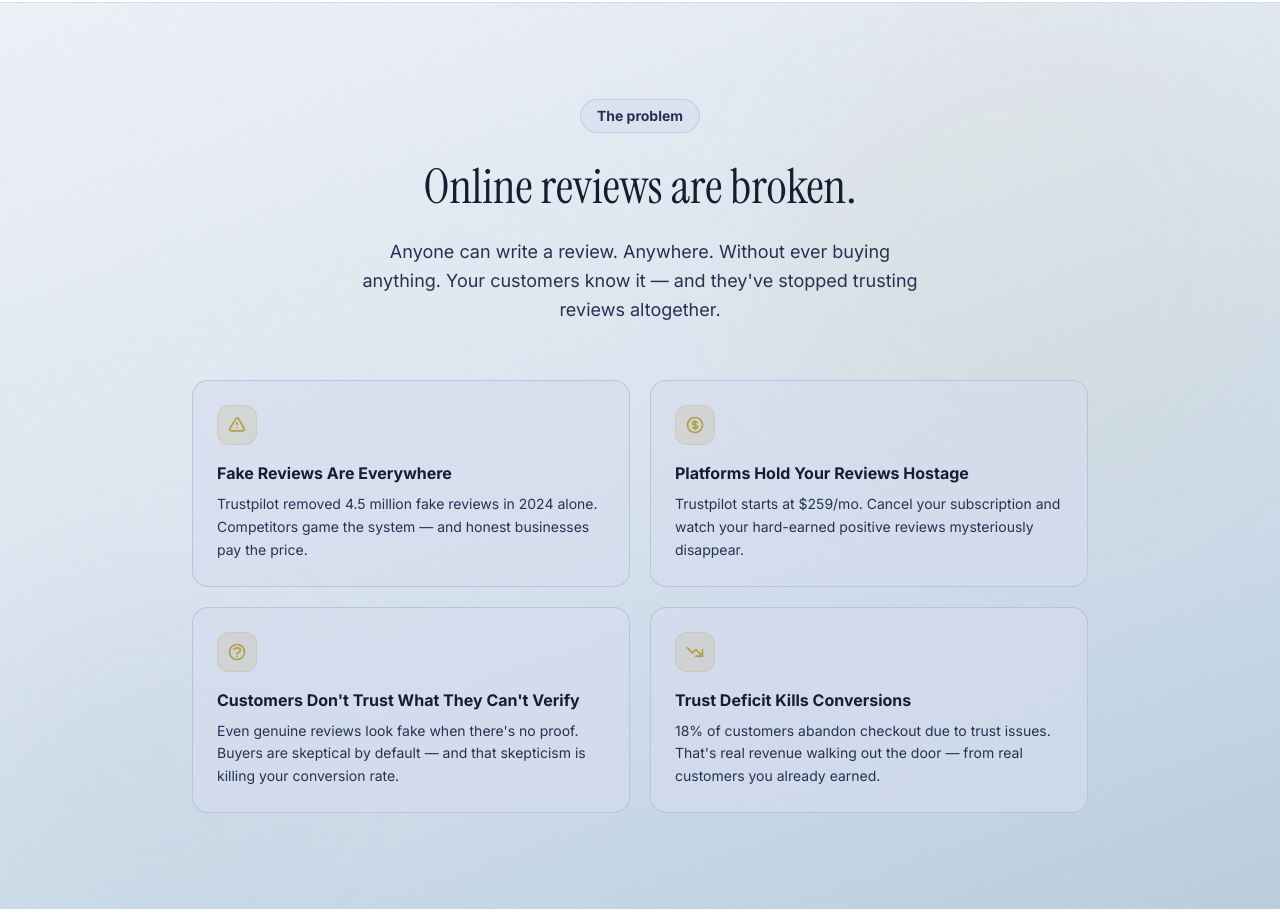
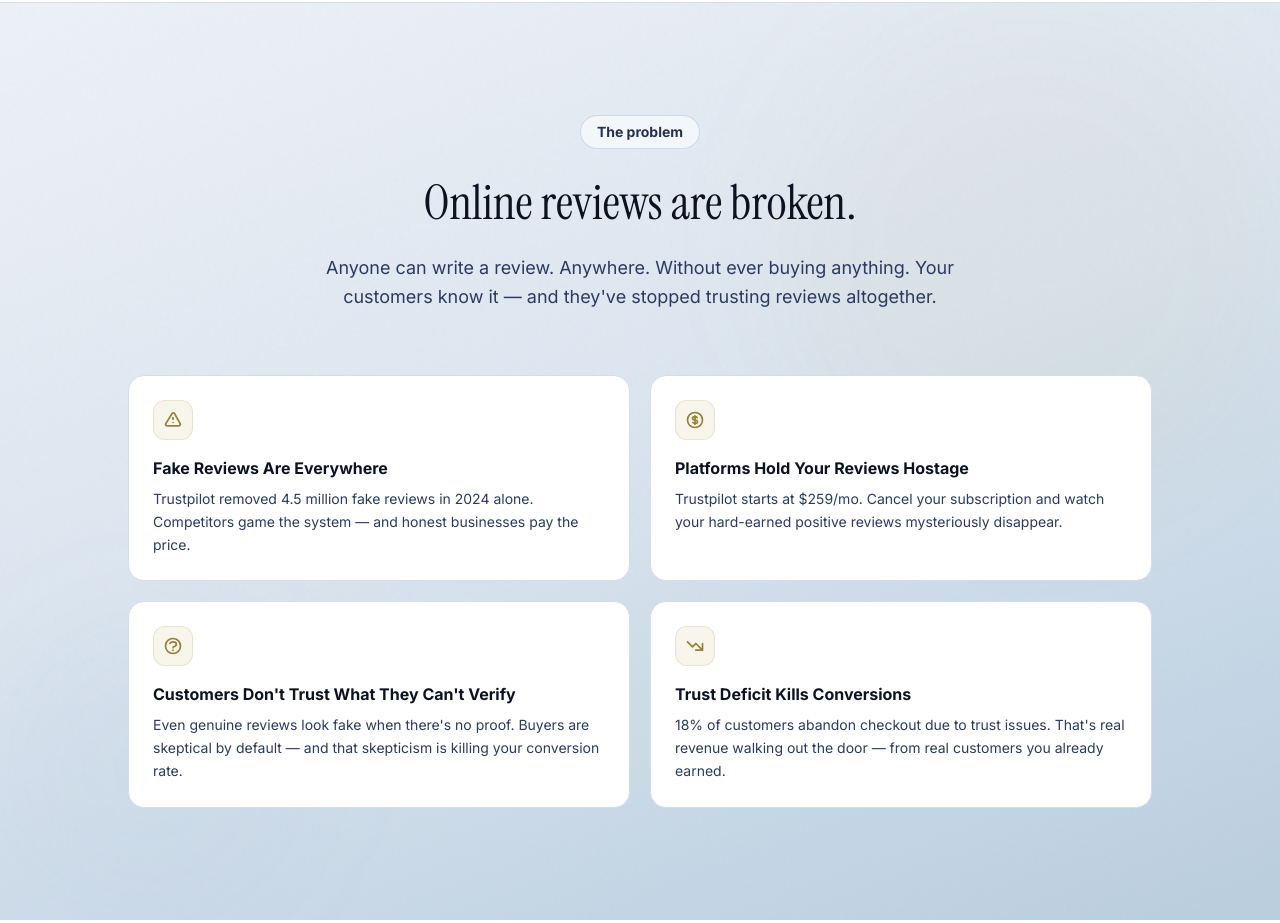
Before and after one commit to Dreaverr-Digital-Solutions/SignedReviews, a website: page index.html in a window 1280 px wide. Shown: the part 894-1817 px from the top of the page. Drawn offline with nearby package versions, Linux system fonts and the light colour scheme; a web font is replaced by a local one.

Commit message:
@ Redesign Problem section — clean glass cards, proper dark/light contrast
- Light mode: crisp white cards with hover shadow + border accent
- Dark mode: translucent glass cards (bg-white/0.04) with subtle borders
- Both modes: gold icon accents, group hover states, improved typography
  contrast (navy-900/white headings, navy-500/navy-300 body)

Co-Authored-By: Claude <noreply@anthropic.com>
@

```diff
--- a/index.html
+++ b/index.html
@@ -800,44 +800,45 @@
   </section>
 
   <!-- ─── PROBLEM ───────────────────────────────────────────── -->
-  <section class="relative py-24 px-5 navy-bg text-navy-800 dark:text-white grain overflow-hidden transition-colors">
-    <div class="absolute top-0 right-0 w-[500px] h-[500px] rounded-full bg-gold-500/5 blur-3xl pointer-events-none"></div>
-    <div class="absolute bottom-0 left-0 w-[300px] h-[300px] rounded-full bg-steel-300/5 blur-3xl pointer-events-none"></div>
-
-    <div class="relative z-10 max-w-4xl mx-auto text-center">
-      <div class="inline-flex items-center gap-2 px-4 py-1.5 rounded-full border border-navy-200/50 dark:border-white/10 bg-navy-100/60 dark:bg-white/5 text-navy-600 dark:text-navy-300 text-sm font-semibold mb-6">
+  <section class="relative py-28 px-5 navy-bg grain overflow-hidden transition-colors">
+    <div class="absolute top-0 right-0 w-[500px] h-[500px] rounded-full bg-gold-500/[0.04] dark:bg-gold-500/[0.06] blur-3xl pointer-events-none"></div>
+    <div class="absolute bottom-0 left-0 w-[300px] h-[300px] rounded-full bg-steel-300/[0.04] blur-3xl pointer-events-none"></div>
+
+    <div class="relative z-10 max-w-5xl mx-auto text-center">
+      <div class="inline-flex items-center gap-2 px-4 py-1.5 rounded-full text-sm font-semibold mb-6 border border-navy-200/50 dark:border-white/10 bg-white/60 dark:bg-white/[0.04] text-navy-600 dark:text-gold-300">
         The problem
       </div>
-      <h2 class="font-serif text-4xl sm:text-5xl font-normal mb-5 leading-tight">Online reviews are broken.</h2>
-      <p class="text-navy-600 dark:text-navy-300 text-lg mb-14 max-w-xl mx-auto leading-relaxed">Anyone can write a review. Anywhere. Without ever buying anything. Your customers know it — and they've stopped trusting reviews altogether.</p>
+      <h2 class="font-serif text-4xl sm:text-5xl font-normal mb-5 leading-tight text-navy-900 dark:text-white">Online reviews are broken.</h2>
+      <p class="text-navy-500 dark:text-navy-300 text-lg max-w-2xl mx-auto mb-16 leading-relaxed">Anyone can write a review. Anywhere. Without ever buying anything. Your customers know it — and they've stopped trusting reviews altogether.</p>
       <div class="grid sm:grid-cols-2 gap-5 text-left">
-        <div class="p-6 rounded-2xl bg-navy-100/60 dark:bg-white/[.03] border border-navy-200/70 dark:border-white/[.07] hover:bg-navy-200/40 dark:hover:bg-white/[.06] transition-colors card-lift">
-          <div class="w-10 h-10 rounded-xl bg-gold-500/15 border border-gold-500/20 flex items-center justify-center mb-4">
-            <svg class="w-5 h-5 text-gold-500 dark:text-gold-400" fill="none" stroke="currentColor" viewBox="0 0 24 24"><path stroke-linecap="round" stroke-linejoin="round" stroke-width="2" d="M12 9v2m0 4h.01m-6.938 4h13.856c1.54 0 2.502-1.667 1.732-2.5L13.732 4c-.77-.833-1.964-.833-2.732 0L3.27 16.5c-.77.833.192 2.5 1.732 2.5z"/></svg>
-          </div>
-          <h3 class="font-semibold text-base mb-2">Fake Reviews Are Everywhere</h3>
-          <p class="text-navy-600 dark:text-navy-300 text-sm leading-relaxed">Trustpilot removed 4.5 million fake reviews in 2024 alone. Competitors game the system — and honest businesses pay the price.</p>
-        </div>
-        <div class="p-6 rounded-2xl bg-navy-100/60 dark:bg-white/[.03] border border-navy-200/70 dark:border-white/[.07] hover:bg-navy-200/40 dark:hover:bg-white/[.06] transition-colors card-lift">
-          <div class="w-10 h-10 rounded-xl bg-gold-500/15 border border-gold-500/20 flex items-center justify-center mb-4">
-            <svg class="w-5 h-5 text-gold-500 dark:text-gold-400" fill="none" stroke="currentColor" viewBox="0 0 24 24"><path stroke-linecap="round" stroke-linejoin="round" stroke-width="2" d="M12 8c-1.657 0-3 .895-3 2s1.343 2 3 2 3 .895 3 2-1.343 2-3 2m0-8c1.11 0 2.08.402 2.599 1M12 8V7m0 1v8m0 0v1m0-1c-1.11 0-2.08-.402-2.599-1M21 12a9 9 0 11-18 0 9 9 0 0118 0z"/></svg>
-          </div>
-          <h3 class="font-semibold text-base mb-2">Platforms Hold Your Reviews Hostage</h3>
-          <p class="text-navy-600 dark:text-navy-300 text-sm leading-relaxed">Trustpilot starts at $259/mo. Cancel your subscription and watch your hard-earned positive reviews mysteriously disappear.</p>
-        </div>
-        <div class="p-6 rounded-2xl bg-navy-100/60 dark:bg-white/[.03] border border-navy-200/70 dark:border-white/[.07] hover:bg-navy-200/40 dark:hover:bg-white/[.06] transition-colors card-lift">
-          <div class="w-10 h-10 rounded-xl bg-gold-500/15 border border-gold-500/20 flex items-center justify-center mb-4">
-            <svg class="w-5 h-5 text-gold-500 dark:text-gold-400" fill="none" stroke="currentColor" viewBox="0 0 24 24"><path stroke-linecap="round" stroke-linejoin="round" stroke-width="2" d="M8.228 9c.549-1.165 2.03-2 3.772-2 2.21 0 4 1.343 4 3 0 1.4-1.278 2.575-3.006 2.907-.542.104-.994.54-.994 1.093m0 3h.01M21 12a9 9 0 11-18 0 9 9 0 0118 0z"/></svg>
-          </div>
-          <h3 class="font-semibold text-base mb-2">Customers Don't Trust What They Can't Verify</h3>
-          <p class="text-navy-600 dark:text-navy-300 text-sm leading-relaxed">Even genuine reviews look fake when there's no proof. Buyers are skeptical by default — and that skepticism is killing your conversion rate.</p>
-        </div>
-        <div class="p-6 rounded-2xl bg-navy-100/60 dark:bg-white/[.03] border border-navy-200/70 dark:border-white/[.07] hover:bg-navy-200/40 dark:hover:bg-white/[.06] transition-colors card-lift">
-          <div class="w-10 h-10 rounded-xl bg-gold-500/15 border border-gold-500/20 flex items-center justify-center mb-4">
-            <svg class="w-5 h-5 text-gold-500 dark:text-gold-400" fill="none" stroke="currentColor" viewBox="0 0 24 24"><path stroke-linecap="round" stroke-linejoin="round" stroke-width="2" d="M13 17h8m0 0V9m0 8l-8-8-4 4-6-6"/></svg>
-          </div>
-          <h3 class="font-semibold text-base mb-2">Trust Deficit Kills Conversions</h3>
-          <p class="text-navy-600 dark:text-navy-300 text-sm leading-relaxed">18% of customers abandon checkout due to trust issues. That's real revenue walking out the door — from real customers you already earned.</p>
+        <div class="group p-6 rounded-2xl bg-white dark:bg-white/[0.04] border border-navy-100 dark:border-white/[0.08] hover:border-navy-300 dark:hover:border-white/[0.15] hover:shadow-lg dark:hover:shadow-none dark:hover:bg-white/[0.07] transition-all card-lift">
+          <div class="w-10 h-10 rounded-xl bg-gold-500/10 border border-gold-500/20 flex items-center justify-center mb-4 group-hover:bg-gold-500/15 transition-colors">
+            <svg class="w-5 h-5 text-gold-600 dark:text-gold-400" fill="none" stroke="currentColor" viewBox="0 0 24 24"><path stroke-linecap="round" stroke-linejoin="round" stroke-width="2" d="M12 9v2m0 4h.01m-6.938 4h13.856c1.54 0 2.502-1.667 1.732-2.5L13.732 4c-.77-.833-1.964-.833-2.732 0L3.27 16.5c-.77.833.192 2.5 1.732 2.5z"/></svg>
+          </div>
+          <h3 class="font-semibold text-base mb-2 text-navy-900 dark:text-white">Fake Reviews Are Everywhere</h3>
+          <p class="text-navy-500 dark:text-navy-300 text-sm leading-relaxed">Trustpilot removed 4.5 million fake reviews in 2024 alone. Competitors game the system — and honest businesses pay the price.</p>
+        </div>
+        <div class="group p-6 rounded-2xl bg-white dark:bg-white/[0.04] border border-navy-100 dark:border-white/[0.08] hover:border-navy-300 dark:hover:border-white/[0.15] hover:shadow-lg dark:hover:shadow-none dark:hover:bg-white/[0.07] transition-all card-lift">
+          <div class="w-10 h-10 rounded-xl bg-gold-500/10 border border-gold-500/20 flex items-center justify-center mb-4 group-hover:bg-gold-500/15 transition-colors">
+            <svg class="w-5 h-5 text-gold-600 dark:text-gold-400" fill="none" stroke="currentColor" viewBox="0 0 24 24"><path stroke-linecap="round" stroke-linejoin="round" stroke-width="2" d="M12 8c-1.657 0-3 .895-3 2s1.343 2 3 2 3 .895 3 2-1.343 2-3 2m0-8c1.11 0 2.08.402 2.599 1M12 8V7m0 1v8m0 0v1m0-1c-1.11 0-2.08-.402-2.599-1M21 12a9 9 0 11-18 0 9 9 0 0118 0z"/></svg>
+          </div>
+          <h3 class="font-semibold text-base mb-2 text-navy-900 dark:text-white">Platforms Hold Your Reviews Hostage</h3>
+          <p class="text-navy-500 dark:text-navy-300 text-sm leading-relaxed">Trustpilot starts at $259/mo. Cancel your subscription and watch your hard-earned positive reviews mysteriously disappear.</p>
+        </div>
+        <div class="group p-6 rounded-2xl bg-white dark:bg-white/[0.04] border border-navy-100 dark:border-white/[0.08] hover:border-navy-300 dark:hover:border-white/[0.15] hover:shadow-lg dark:hover:shadow-none dark:hover:bg-white/[0.07] transition-all card-lift">
+          <div class="w-10 h-10 rounded-xl bg-gold-500/10 border border-gold-500/20 flex items-center justify-center mb-4 group-hover:bg-gold-500/15 transition-colors">
+            <svg class="w-5 h-5 text-gold-600 dark:text-gold-400" fill="none" stroke="currentColor" viewBox="0 0 24 24"><path stroke-linecap="round" stroke-linejoin="round" stroke-width="2" d="M8.228 9c.549-1.165 2.03-2 3.772-2 2.21 0 4 1.343 4 3 0 1.4-1.278 2.575-3.006 2.907-.542.104-.994.54-.994 1.093m0 3h.01M21 12a9 9 0 11-18 0 9 9 0 0118 0z"/></svg>
+          </div>
+          <h3 class="font-semibold text-base mb-2 text-navy-900 dark:text-white">Customers Don't Trust What They Can't Verify</h3>
+          <p class="text-navy-500 dark:text-navy-300 text-sm leading-relaxed">Even genuine reviews look fake when there's no proof. Buyers are skeptical by default — and that skepticism is killing your conversion rate.</p>
+        </div>
+        <div class="group p-6 rounded-2xl bg-white dark:bg-white/[0.04] border border-navy-100 dark:border-white/[0.08] hover:border-navy-300 dark:hover:border-white/[0.15] hover:shadow-lg dark:hover:shadow-none dark:hover:bg-white/[0.07] transition-all card-lift">
+          <div class="w-10 h-10 rounded-xl bg-gold-500/10 border border-gold-500/20 flex items-center justify-center mb-4 group-hover:bg-gold-500/15 transition-colors">
+            <svg class="w-5 h-5 text-gold-600 dark:text-gold-400" fill="none" stroke="currentColor" viewBox="0 0 24 24"><path stroke-linecap="round" stroke-linejoin="round" stroke-width="2" d="M13 17h8m0 0V9m0 8l-8-8-4 4-6-6"/></svg>
+          </div>
+          <h3 class="font-semibold text-base mb-2 text-navy-900 dark:text-white">Trust Deficit Kills Conversions</h3>
+          <p class="text-navy-500 dark:text-navy-300 text-sm leading-relaxed">18% of customers abandon checkout due to trust issues. That's real revenue walking out the door — from real customers you already earned.</p>
+        </div>
         </div>
       </div>
     </div>
```
Also changed, not shown: output.css.
